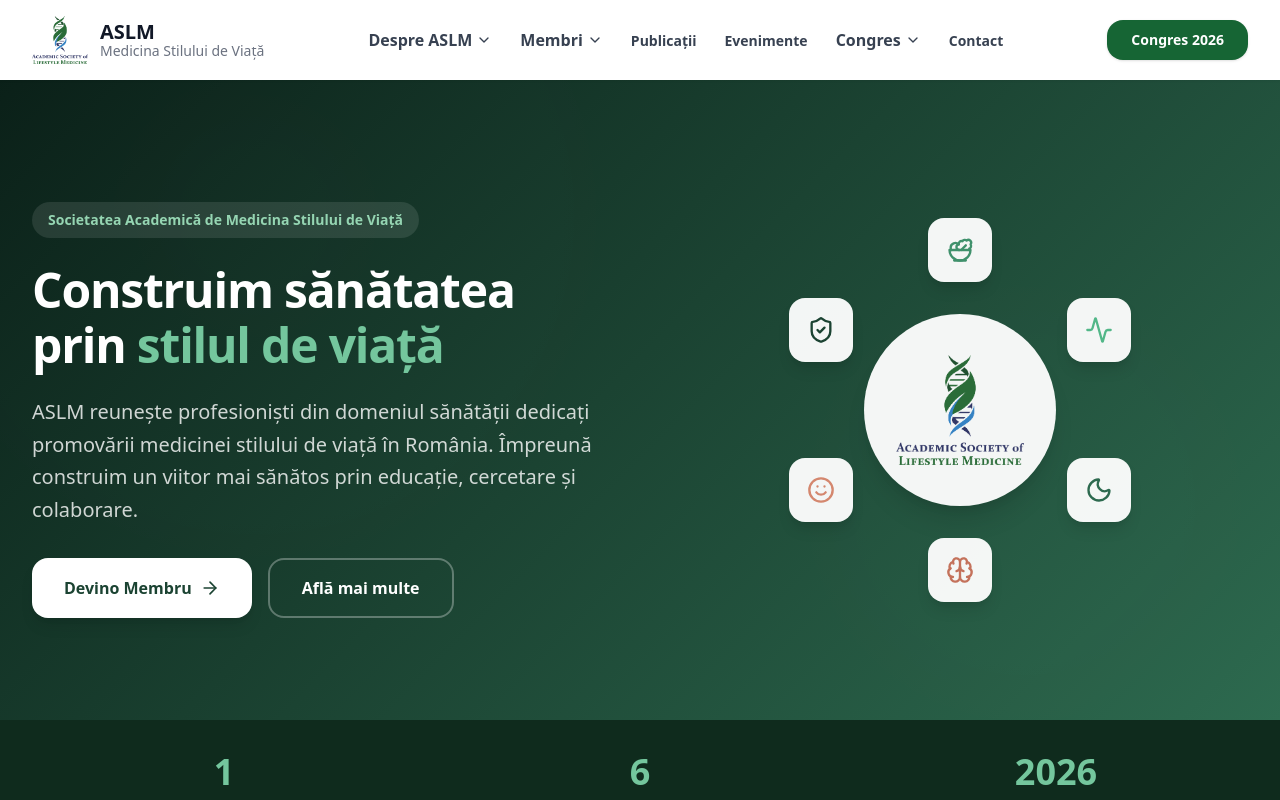
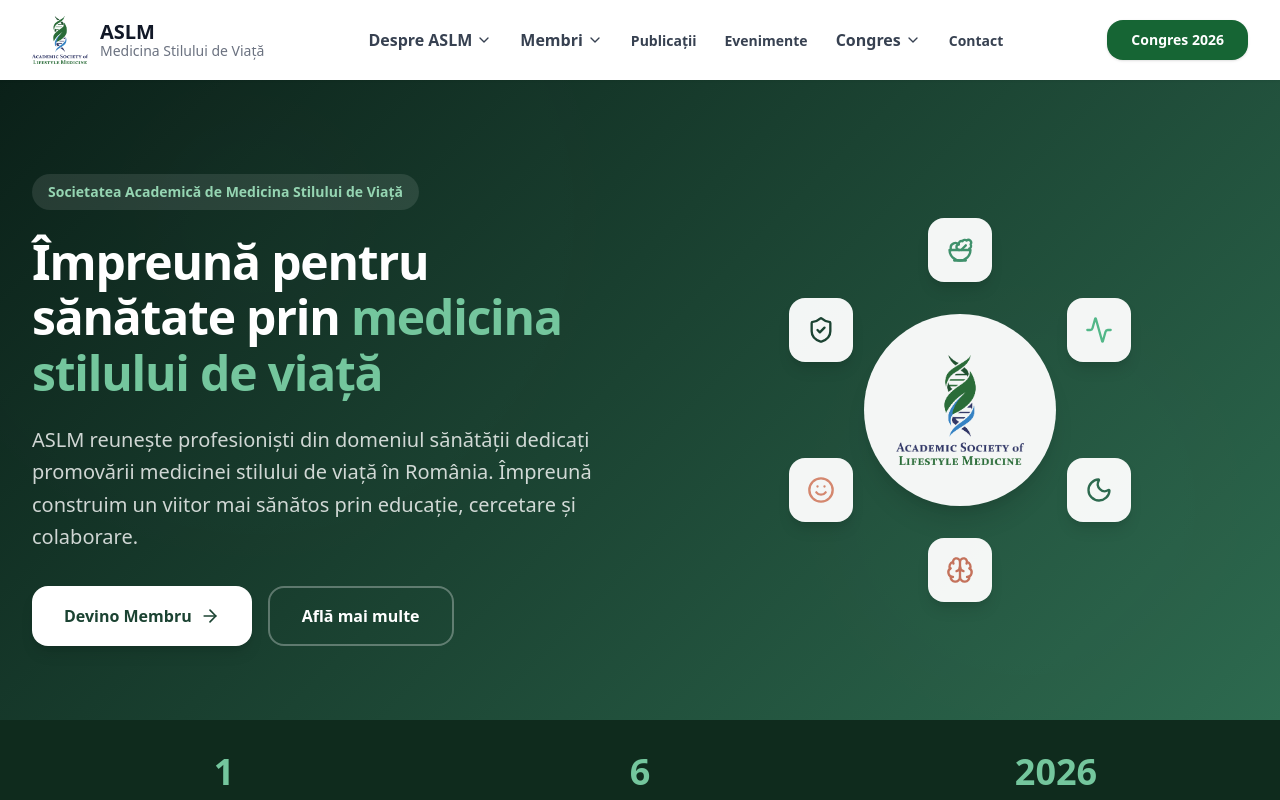
Before and after one commit to SwagMasterPro/wwwaslmro, a Next.js app: page / in a window 1280 px wide. Shown: the top 800 px of the page. Built offline with nearby package versions, Linux system fonts and the light colour scheme.

Commit message:
Update homepage hero text: ÃŽmpreunÄƒ pentru sÄƒnÄƒtate prin medicina stilului de viaÈ›Äƒ

```diff
--- a/app/page.tsx
+++ b/app/page.tsx
@@ -106,8 +106,8 @@ export default function Home() {
                 className="font-heading text-4xl md:text-5xl lg:text-6xl font-bold mb-6 leading-tight"
                 style={{ color: '#FFFFFF' }}
               >
-                Construim sănătatea prin
-                <span style={{ color: '#74C69D' }}> stilul de viață</span>
+                Împreună pentru sănătate prin
+                <span style={{ color: '#74C69D' }}> medicina stilului de viață</span>
               </h1>
 
               <p
```
Also changed, not shown: image[1].png (added).
